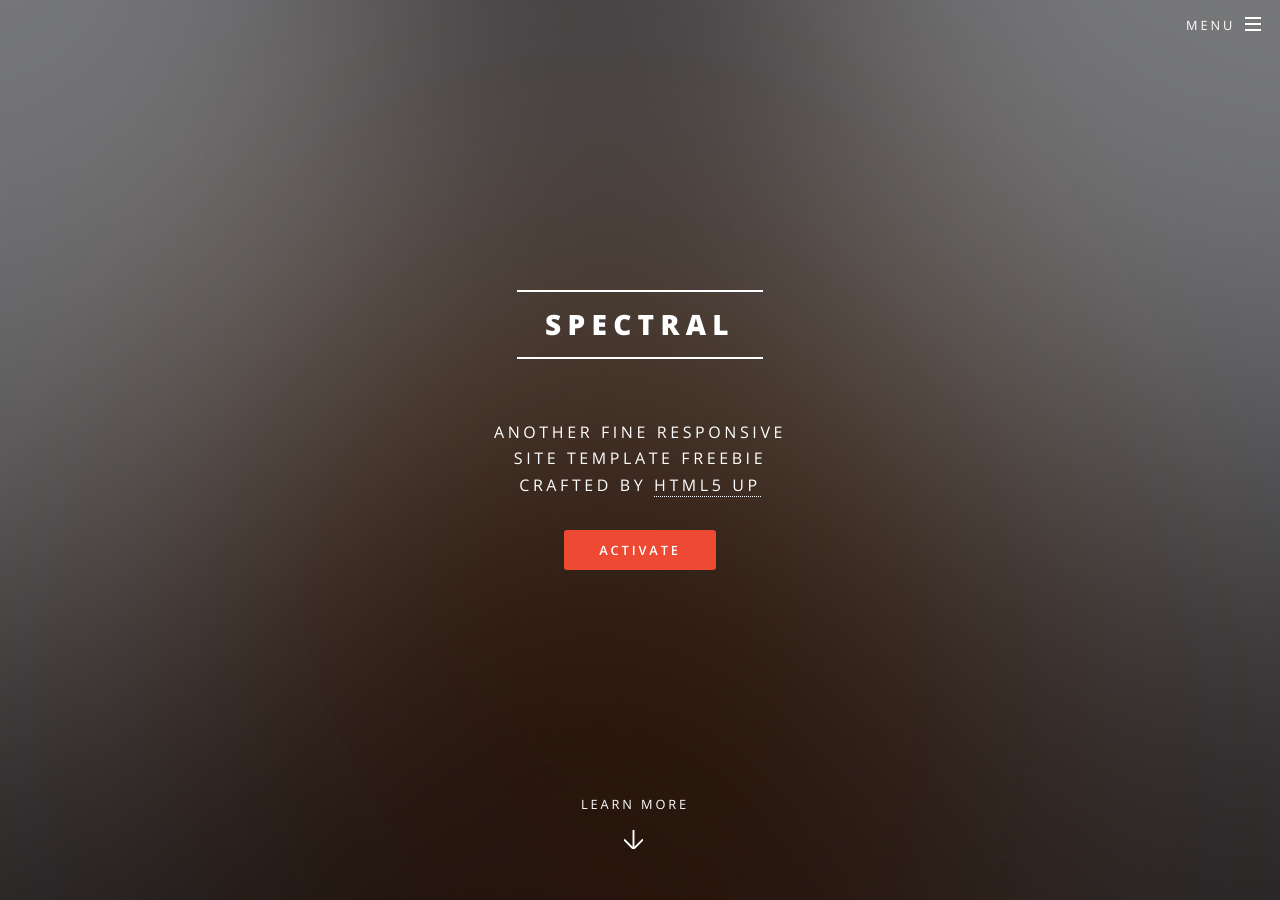
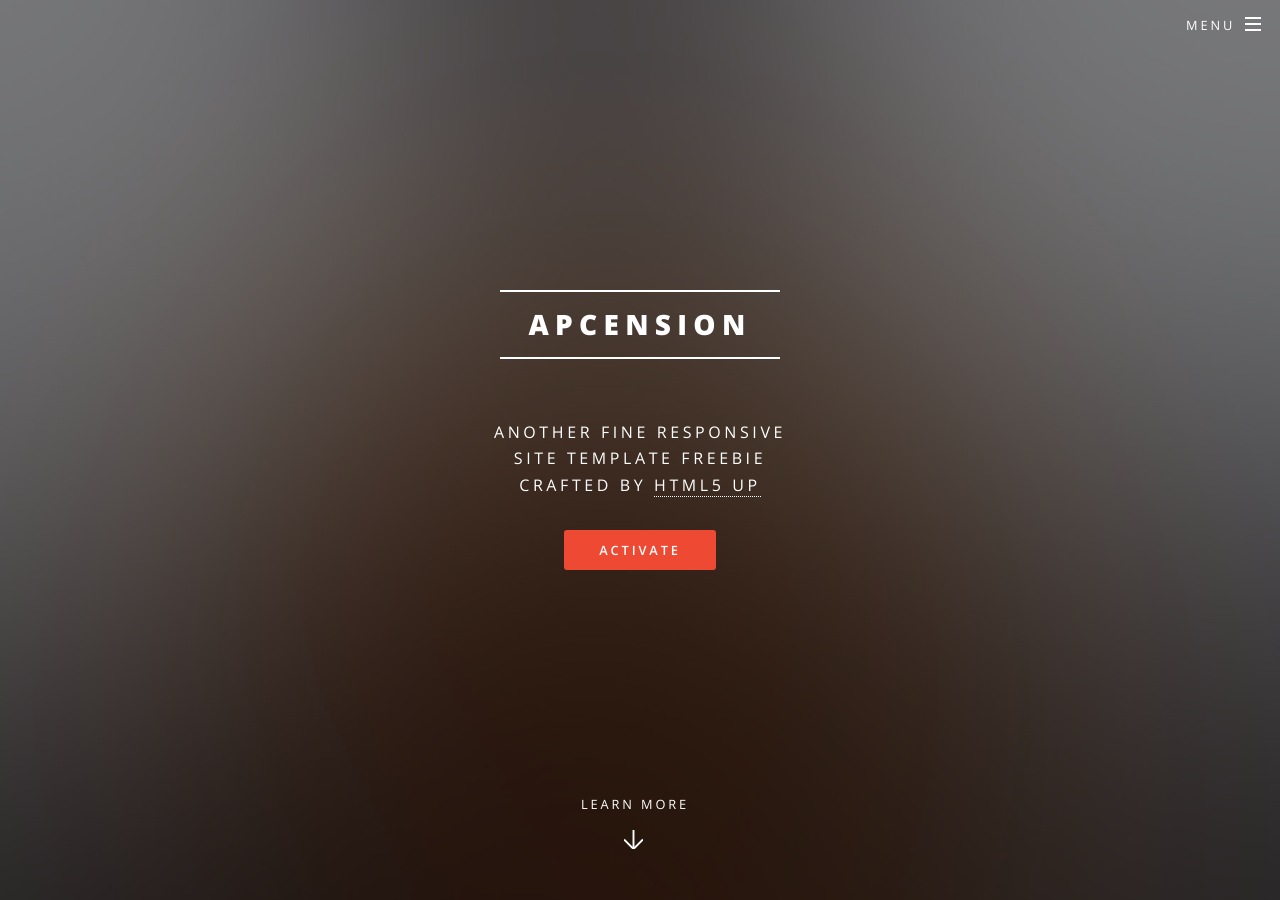
Before and after one commit to apcension-com/www-apcension-com, a Jekyll site: the page built from index.html, in a window 1280 px wide and 900 px high. Built offline with Jekyll 4.4.1, drawn with Linux system fonts in a browser that asks for light colours.

Commit message:
changed title

```diff
--- a/_config.yml
+++ b/_config.yml
@@ -2,7 +2,7 @@
 #
 
 # Site settings
-title: Spectral
+title: Apcension
 description: |
   Another fine responsive
   site template freebie
```
